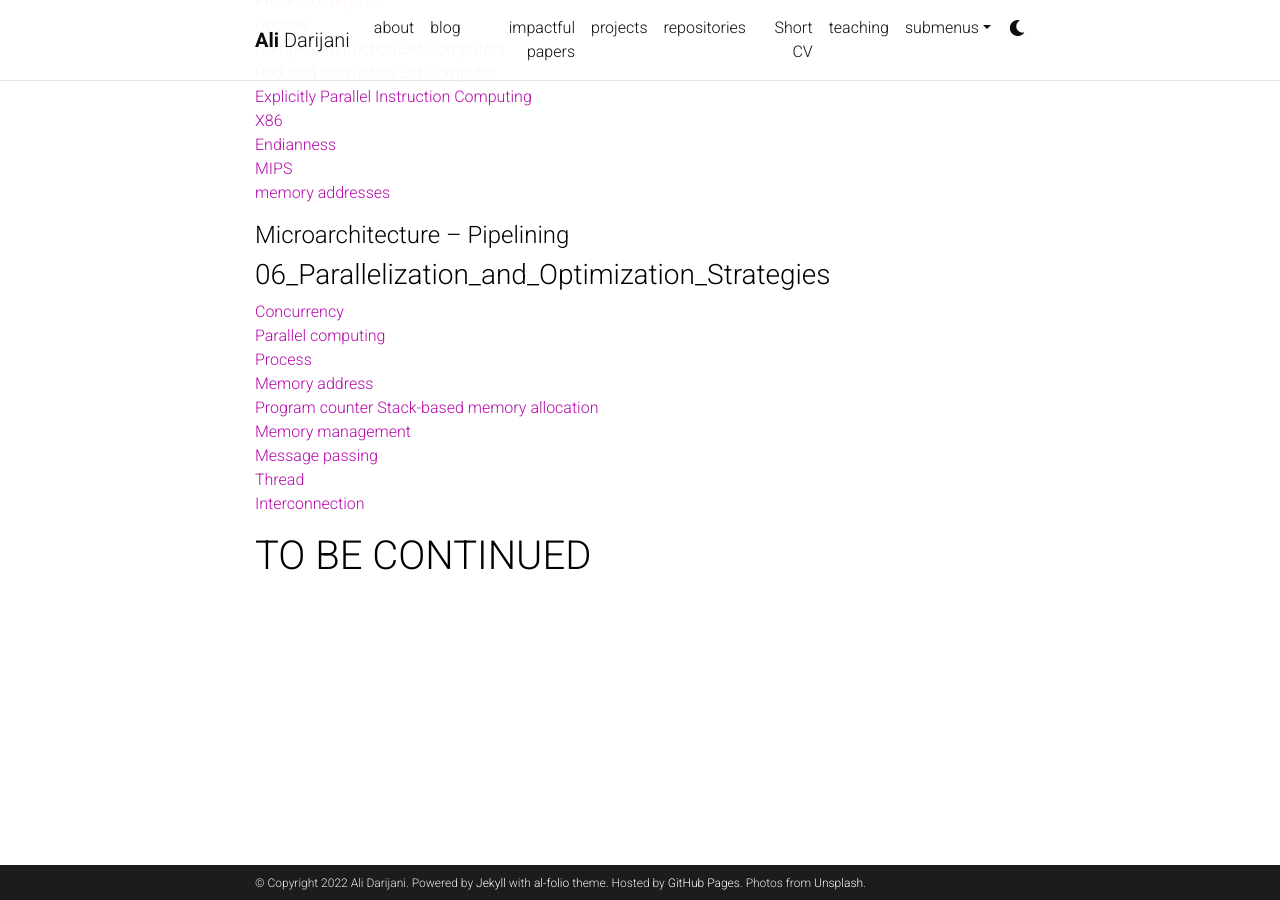
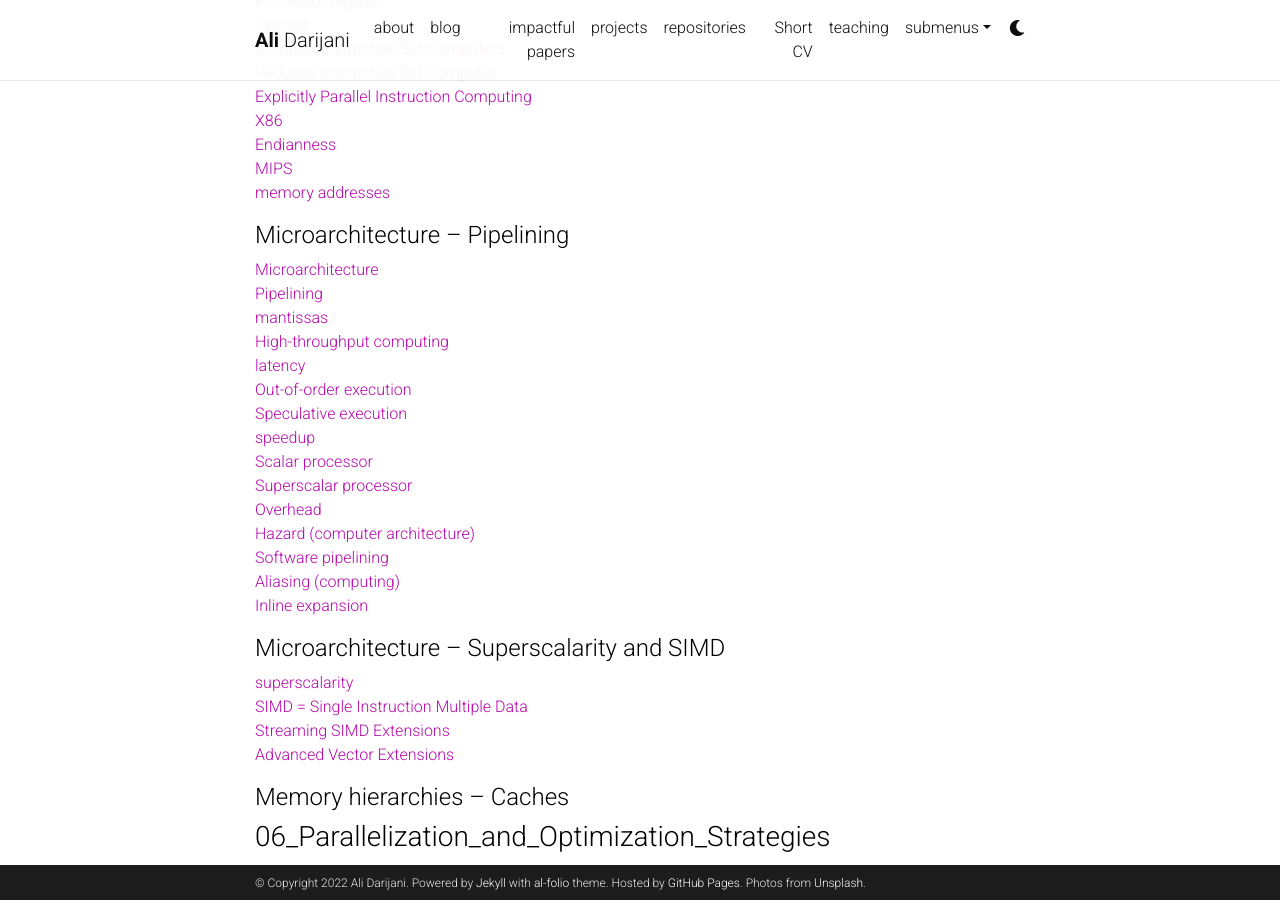
Before and after one commit to adarijani/adarijani.github.io_archived, a Jekyll site: the page built from _projects/5_project.md, in a window 1280 px wide and 900 px high, scrolled down 1787 px. Built offline with Jekyll 4.4.1, drawn with Linux system fonts in a browser that asks for light colours; comment, search, counter and statistics services are not loaded; a style sheet for code colours, icons or effects is not loaded.

Commit message:
Update 5_project.md

```diff
--- a/_projects/5_project.md
+++ b/_projects/5_project.md
@@ -68,7 +68,27 @@ There is this book that can give an overall view of the most important topics in
 [MIPS](https://en.wikipedia.org/wiki/MIPS_architecture)
 [memory addresses](https://en.wikipedia.org/wiki/Memory_address)
 #### Microarchitecture – Pipelining
-
+[Microarchitecture](https://en.wikipedia.org/wiki/Microarchitecture)
+[Pipelining](https://en.wikipedia.org/wiki/Instruction_pipelining)
+[mantissas](https://en.wikipedia.org/wiki/Significand)
+[High-throughput computing](https://en.wikipedia.org/wiki/High-throughput_computing)
+[latency](https://en.wikipedia.org/wiki/Latency_(engineering))
+[Out-of-order execution](https://en.wikipedia.org/wiki/Out-of-order_execution)
+[Speculative execution](https://en.wikipedia.org/wiki/Speculative_execution)
+[speedup](https://en.wikipedia.org/wiki/Speedup)
+[Scalar processor](https://en.wikipedia.org/wiki/Scalar_processor)
+[Superscalar processor](https://en.wikipedia.org/wiki/Superscalar_processor)
+[Overhead](https://en.wikipedia.org/wiki/Overhead_(computing))
+[Hazard (computer architecture)](https://en.wikipedia.org/wiki/Hazard_(computer_architecture))
+[Software pipelining](https://en.wikipedia.org/wiki/Software_pipelining)
+[Aliasing (computing)](https://en.wikipedia.org/wiki/Aliasing_(computing))
+[Inline expansion](https://en.wikipedia.org/wiki/Inline_expansion)
+#### Microarchitecture – Superscalarity and SIMD
+[superscalarity](https://en.wiktionary.org/wiki/superscalarity)
+[SIMD = Single Instruction Multiple Data](https://en.wikipedia.org/wiki/Single_instruction,_multiple_data)
+[Streaming SIMD Extensions](https://en.wikipedia.org/wiki/Streaming_SIMD_Extensions)
+[Advanced Vector Extensions](https://en.wikipedia.org/wiki/Advanced_Vector_Extensions)
+#### Memory hierarchies – Caches
 
 
 
```
